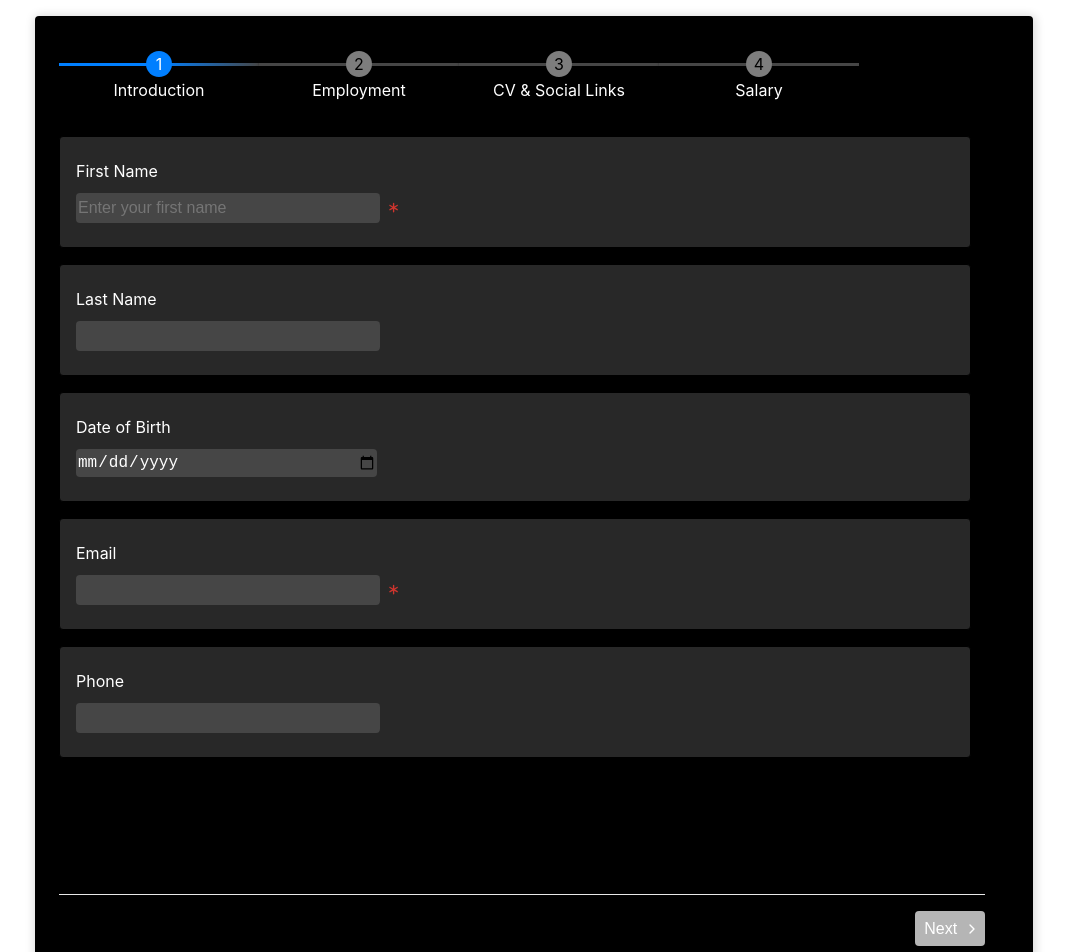
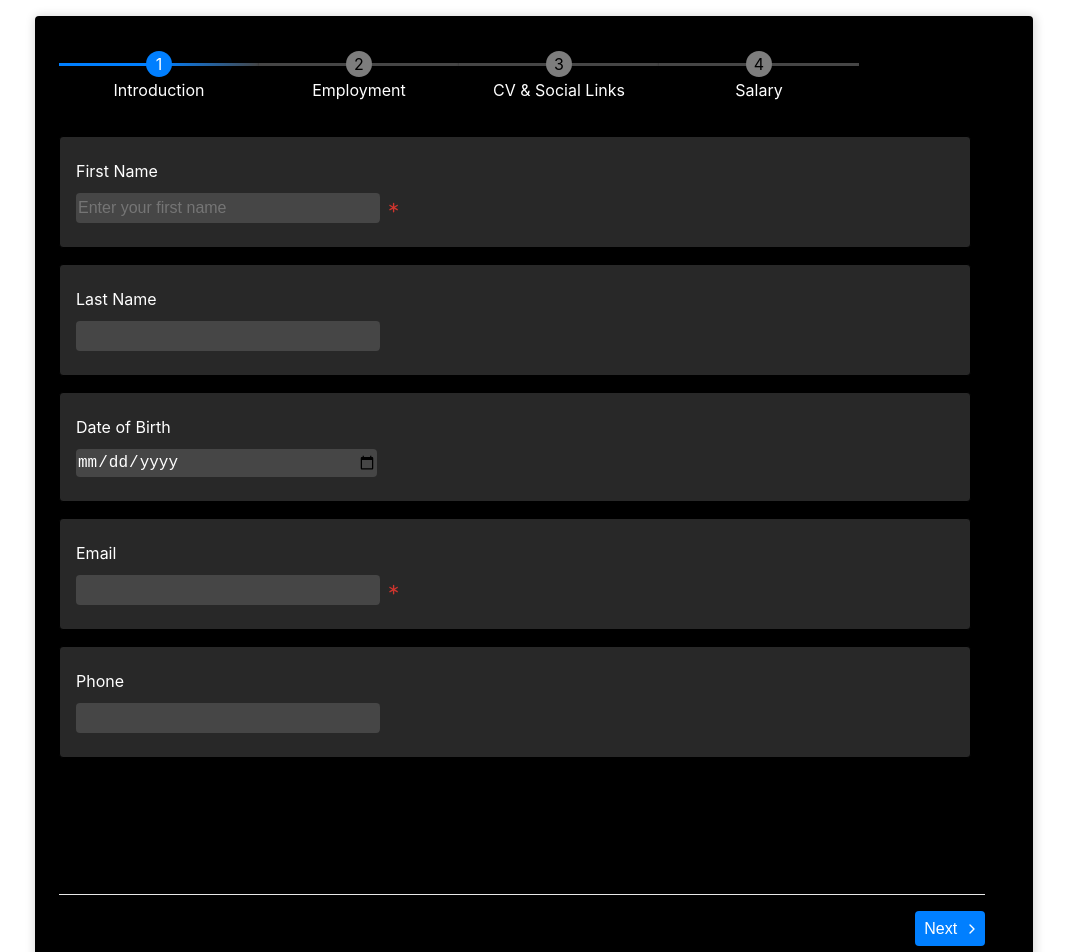
Before and after one commit to prabhuignoto/react-wizardry, a React (Vite) app: page / in a window 1280 px wide. Shown: the top 952 px of the page, without its empty margins (130-1199 px from the left). Built offline with nearby package versions, Linux system fonts and the light colour scheme; the HTML template or start-up script is replaced by a standard one.

Commit message:
fix global error message

```diff
--- a/src/App.tsx
+++ b/src/App.tsx
@@ -11,6 +11,7 @@ function App() {
         bodyHeight={750}
         highlightFieldsOnValidation
         noPageTitle
+        strict={false}
         onFinish={(val) => console.log(val)}
         pages={[
           {
```
Also changed, not shown: 1 other file (tests, documents, lock files or other folders).
